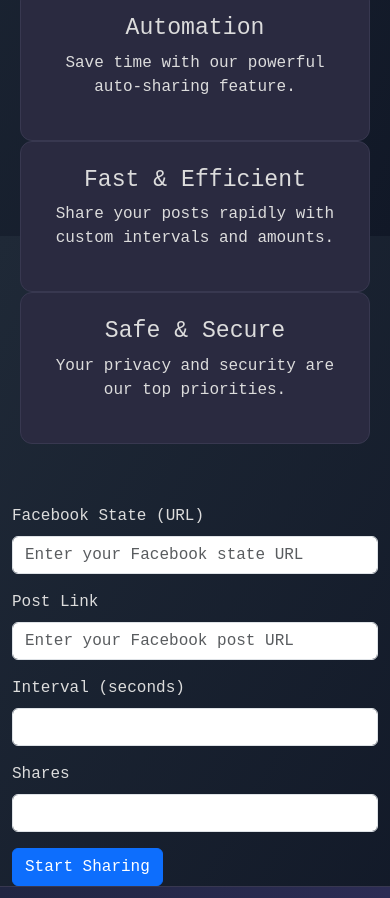
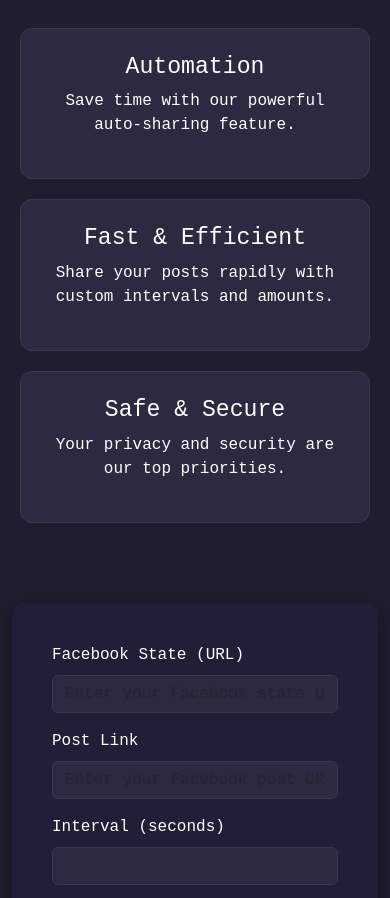
Before and after one commit to Lucifurge/frontend, a plain HTML site: page index.html in a window 390 px wide. Shown: the part 608-1506 px from the top of the page. Drawn offline with nearby package versions, Linux system fonts and the light colour scheme.

Commit message:
Update index.html

```diff
--- a/index.html
+++ b/index.html
@@ -11,11 +11,12 @@
     <style>
         body {
             background-color: #1e1e2f;
-            color: #dcdcdc;
+            color: #ffffff;
             font-family: "Fira Code", monospace;
-            background-image: linear-gradient(120deg, #1f2937, #111827);
+            background-size: cover;
+            background-repeat: no-repeat;
             background-attachment: fixed;
-            transition: background 0.5s ease;
+            transition: background 0.5s ease, color 0.5s ease;
         }
 
         .navbar {
@@ -60,7 +61,9 @@
             margin-top: 1rem;
         }
 
-        .hero .btn, .upload-btn {
+        .hero .btn,
+        .upload-btn,
+        .btn-primary {
             background: #58a6ff;
             color: white;
             font-size: 1.3rem;
@@ -70,7 +73,12 @@
             transition: background 0.3s ease, box-shadow 0.3s ease, transform 0.2s ease;
         }
 
-        .hero .btn:hover, .hero .btn:focus, .upload-btn:hover, .upload-btn:focus {
+        .hero .btn:hover,
+        .hero .btn:focus,
+        .upload-btn:hover,
+        .upload-btn:focus,
+        .btn-primary:hover,
+        .btn-primary:focus {
             background: #7b92ff;
             box-shadow: 0 6px 15px rgba(123, 146, 255, 0.7);
             transform: scale(1.05);
@@ -111,6 +119,46 @@
         .footer a:hover {
             color: #7b92ff;
         }
+
+        #shareForm {
+            background: #1f1f38;
+            padding: 40px;
+            border-radius: 12px;
+            box-shadow: 0 6px 15px rgba(0, 0, 0, 0.4);
+            transition: transform 0.3s ease;
+        }
+
+        #shareForm:hover {
+            transform: translateY(-5px);
+        }
+
+        .form-control {
+            background: #2a2a40;
+            color: #dcdcdc;
+            border: 1px solid #383850;
+            transition: background 0.3s ease, border-color 0.3s ease;
+        }
+
+        .form-control:focus {
+            background: #1f1f38;
+            border-color: #58a6ff;
+            color: #dcdcdc;
+            box-shadow: none;
+        }
+
+        @media (max-width: 768px) {
+            .hero h1 {
+                font-size: 2.5rem;
+            }
+
+            .hero p {
+                font-size: 1.2rem;
+            }
+
+            .feature-card {
+                margin-bottom: 20px;
+            }
+        }
     </style>
 </head>
 
@@ -125,6 +173,11 @@
                 <ul class="navbar-nav ms-auto">
                     <li class="nav-item"><a class="nav-link" href="#features">Features</a></li>
                     <li class="nav-item"><a class="nav-link" href="#share">Share Post</a></li>
+                    <li class="nav-item">
+                        <label class="upload-btn">Change Background
+                            <input type="file" id="bgUploader" class="file-input" accept="image/*" style="display: none;">
+                        </label>
+                    </li>
                 </ul>
             </div>
         </div>
```
